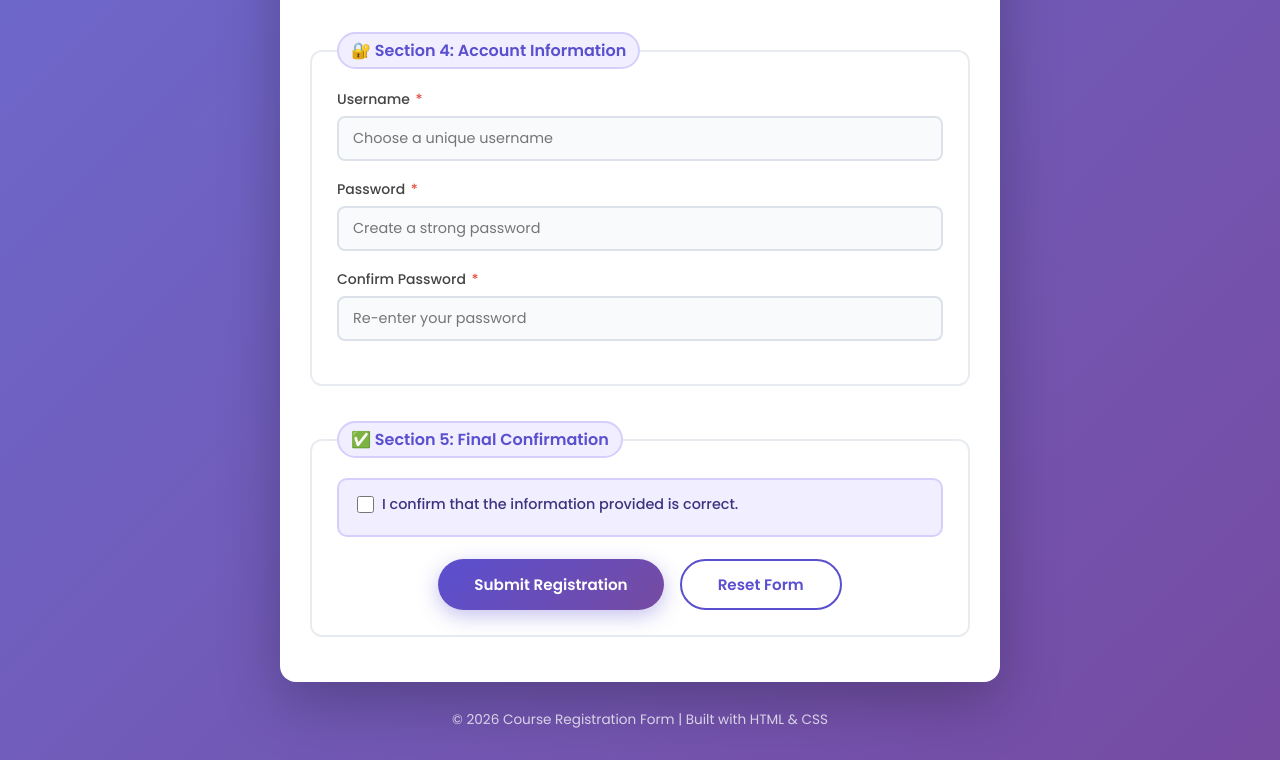
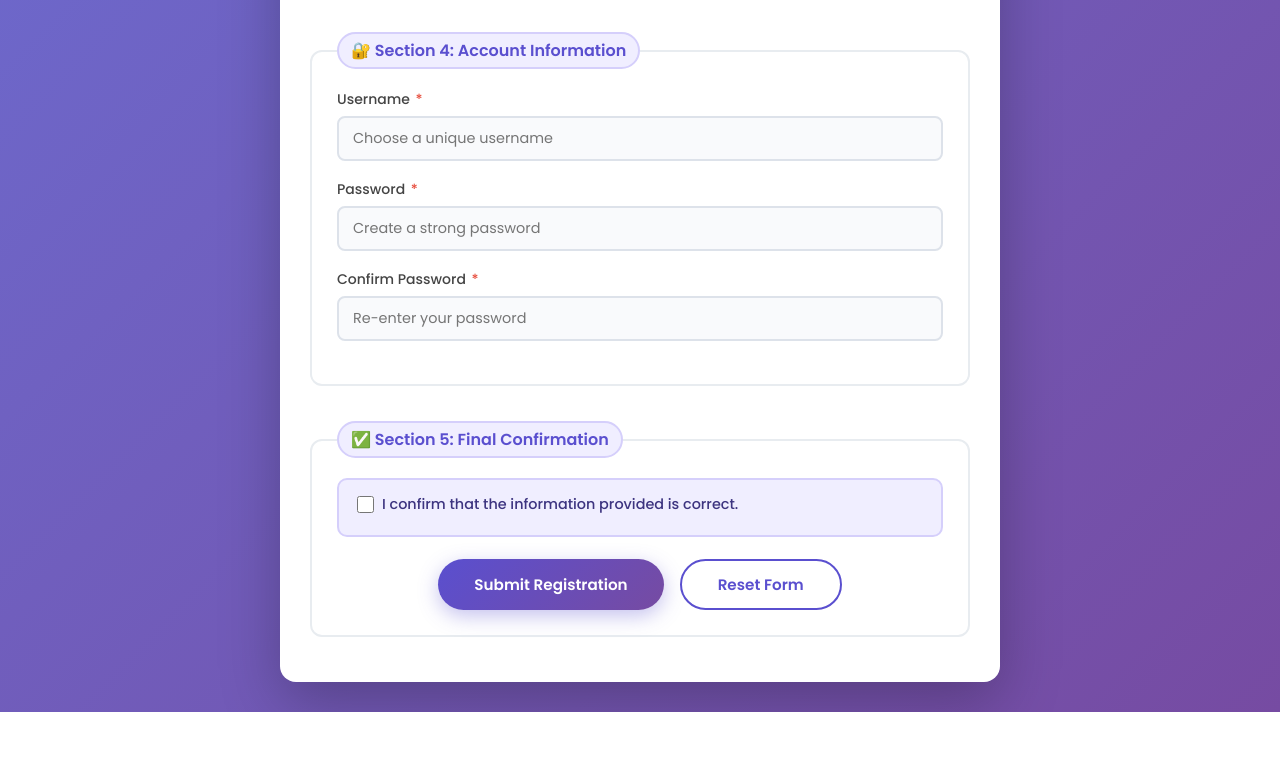
Before and after one commit to Narendra123-A/Course-Registration-Form, a plain HTML site: page index.html in a window 1280 px wide. Shown: the part 1656-2416 px from the top of the page. After the commit the page ends 2368 px from the top, so only its background shows below. Drawn offline with Linux system fonts and the light colour scheme.

Commit message:
footer changed

```diff
--- a/index.html
+++ b/index.html
@@ -357,9 +357,7 @@
 
   <!-- ========== FOOTER ========== -->
   <!-- <footer> holds copyright or contact info at the bottom of the page -->
-  <footer>
-    <p>&copy; 2026 Course Registration Form | Built with HTML &amp; CSS</p>
-  </footer>
+
 
 </body>
 </html>
```
